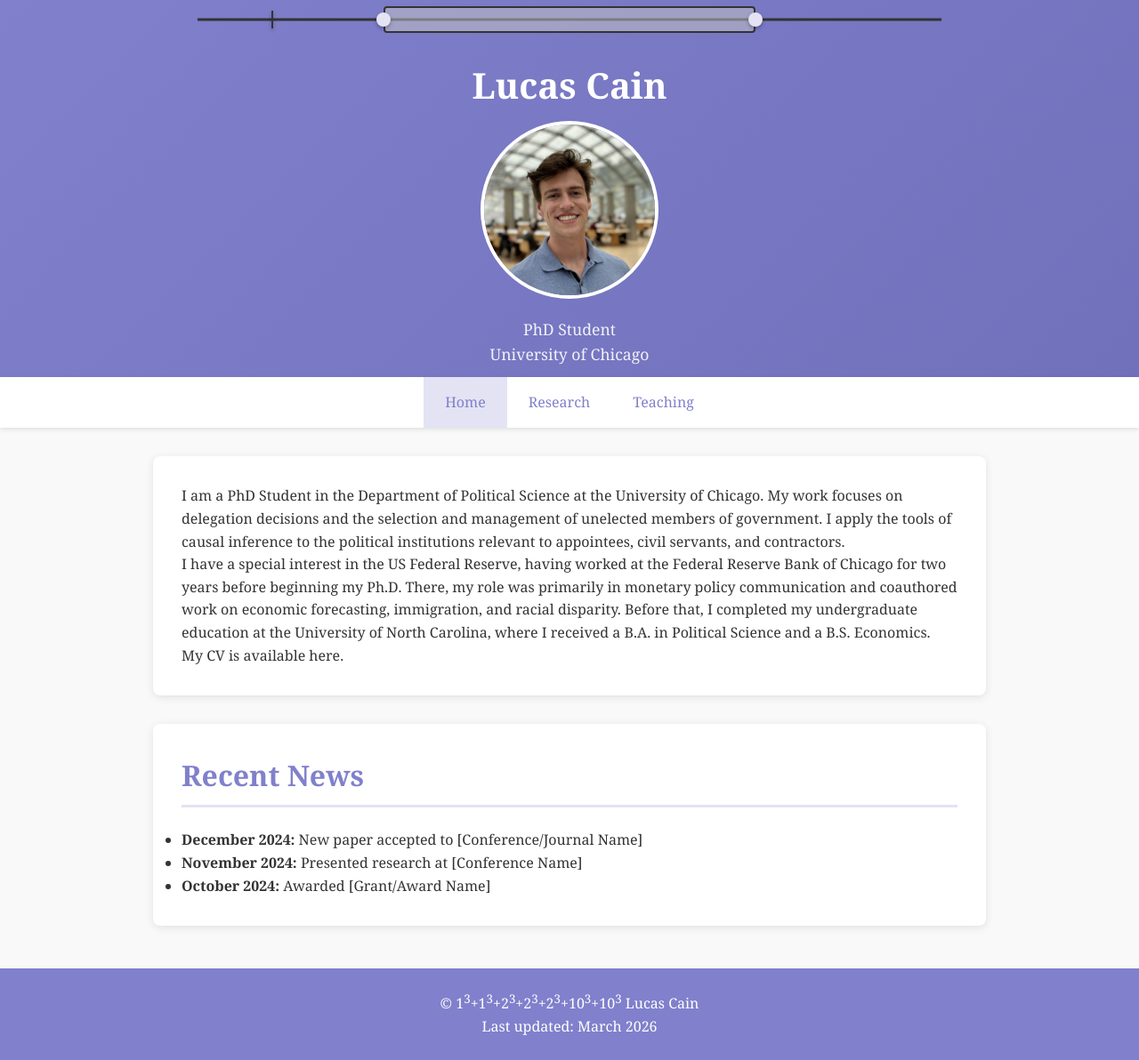
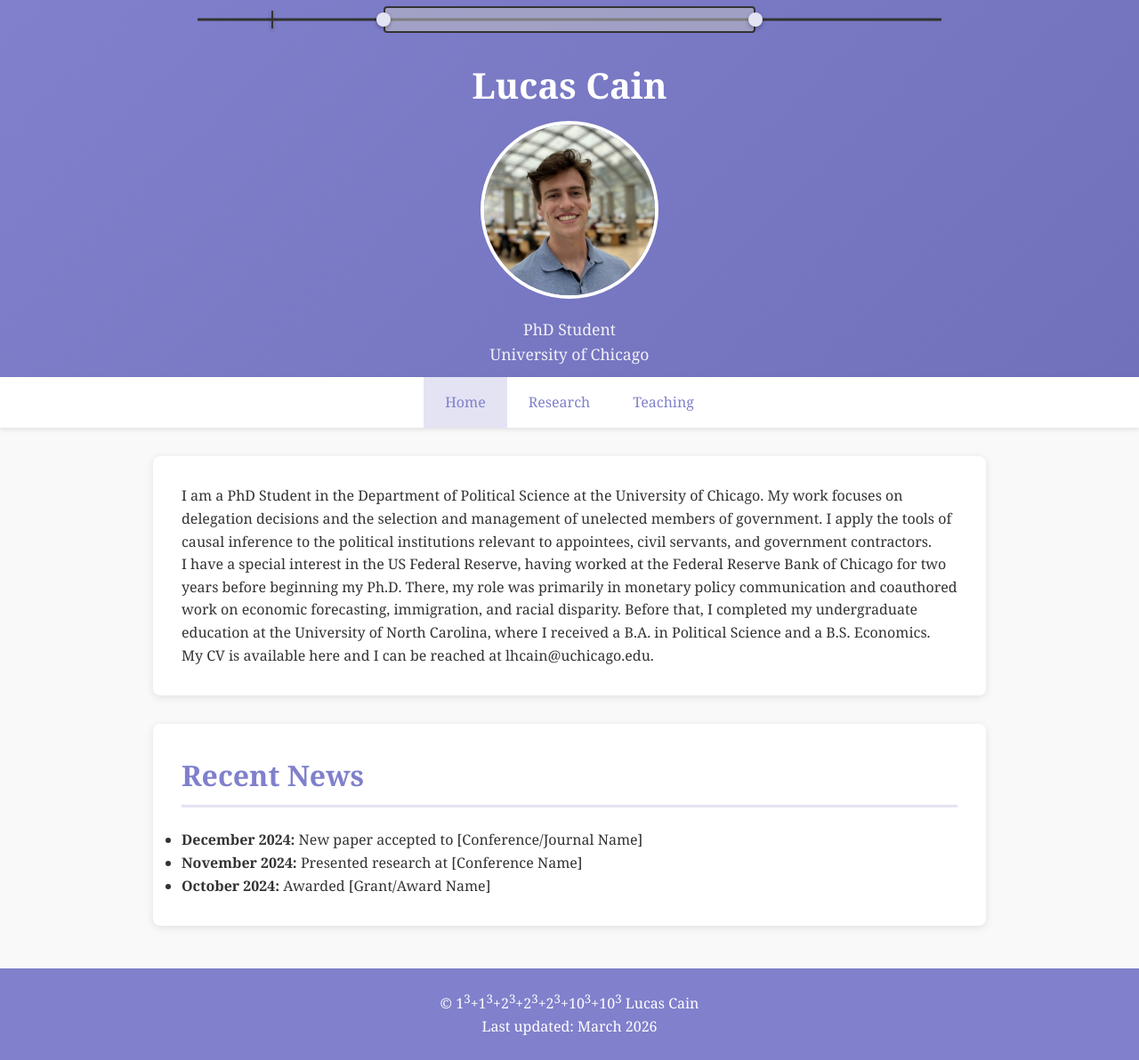
Before and after one commit to L-Cain/L-Cain.github.io, a Jekyll site: the page built from index.md, in a window 1280 px wide. Shown: the whole page at 89% size. Built offline with Jekyll 4.4.1, drawn with Linux system fonts in a browser that asks for light colours.

Commit message:
Update index.md

```diff
--- a/index.md
+++ b/index.md
@@ -4,9 +4,11 @@ title: Home
 ---
 
 <section>
-  <p>I am a PhD Student in the Department of Political Science at the University of Chicago. My work focuses on delegation decisions and the selection and management of unelected members of government. I apply the tools of causal inference to the political institutions relevant to appointees, civil servants, and contractors. </p>
+  <p>I am a PhD Student in the Department of Political Science at the University of Chicago. My work focuses on delegation decisions and the selection and management of unelected members of government. I apply the tools of causal inference to the political institutions relevant to appointees, civil servants, and government contractors. </p>
+
   <p>I have a special interest in the US Federal Reserve, having worked at the Federal Reserve Bank of Chicago for two years before beginning my Ph.D. There, my role was primarily in monetary policy communication and coauthored work on economic forecasting, immigration, and racial disparity. Before that, I completed my undergraduate education at the University of North Carolina, where I received a B.A. in Political Science and a B.S. Economics.</p>
-  <p>My CV is available here.</p>
+
+  <p>My CV is available here and I can be reached at lhcain@uchicago.edu.</p>
 </section>
 
 <section>
```
